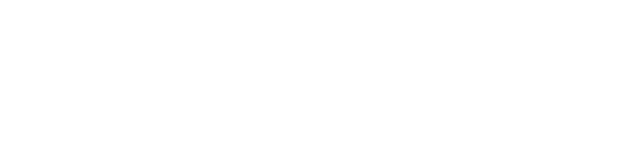
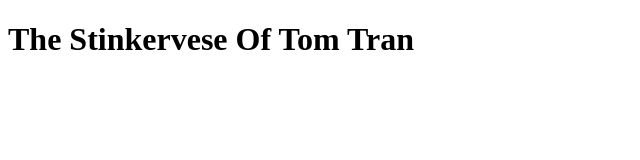
Before and after one commit to EmuMiner2456/www.thestinkerverseoftomtran.com, a plain HTML site: page index.html in a window 1280 px wide. Shown: the whole page, without its empty margins (0-640 px from the left). Drawn offline with Linux system fonts and the light colour scheme.

Commit message:
Update index.html

```diff
--- a/index.html
+++ b/index.html
@@ -6,5 +6,6 @@
       <style>
       </style>
       <body>
+          <h1>The Stinkervese Of Tom Tran</h1>
       </body>
 <html>
```
